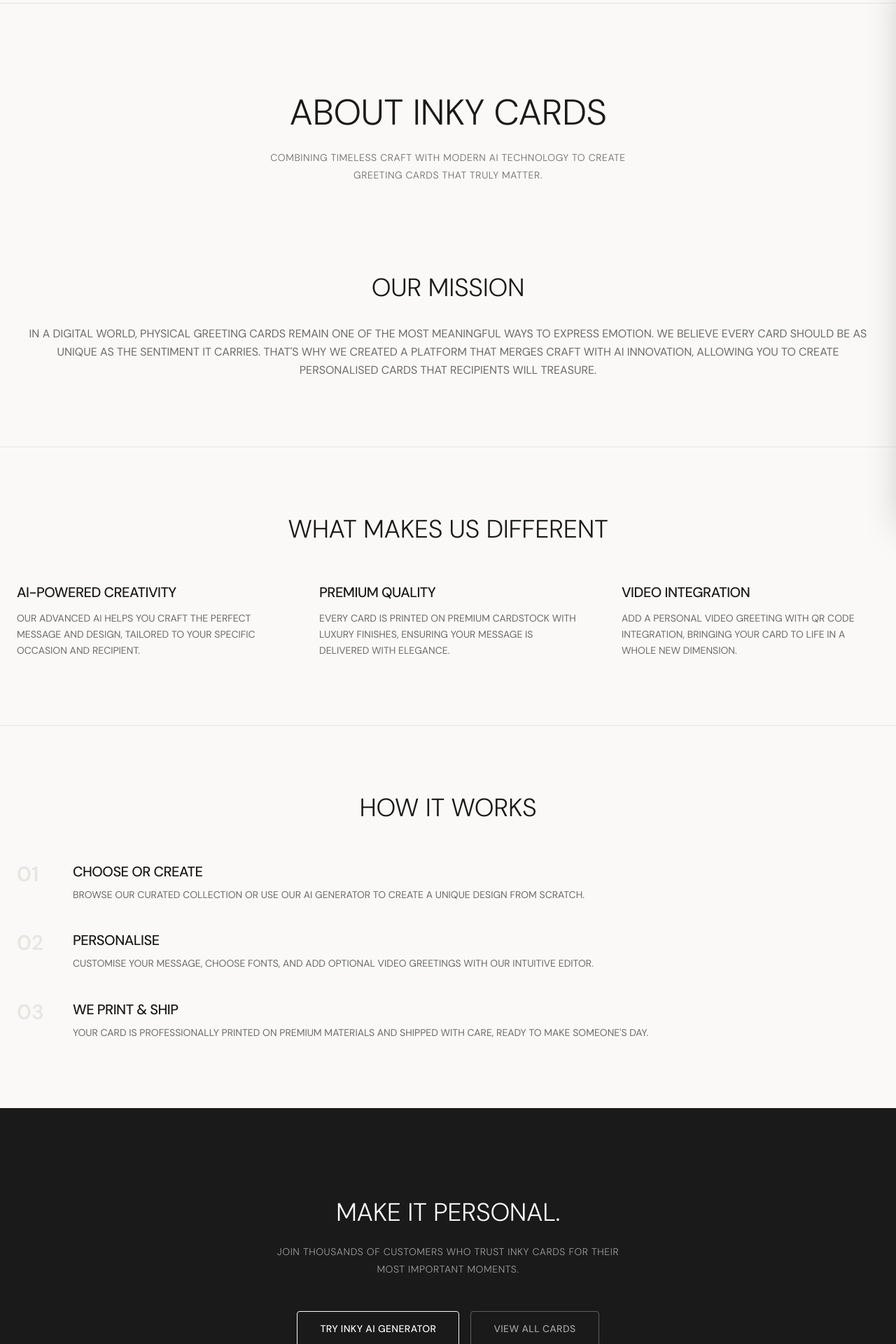
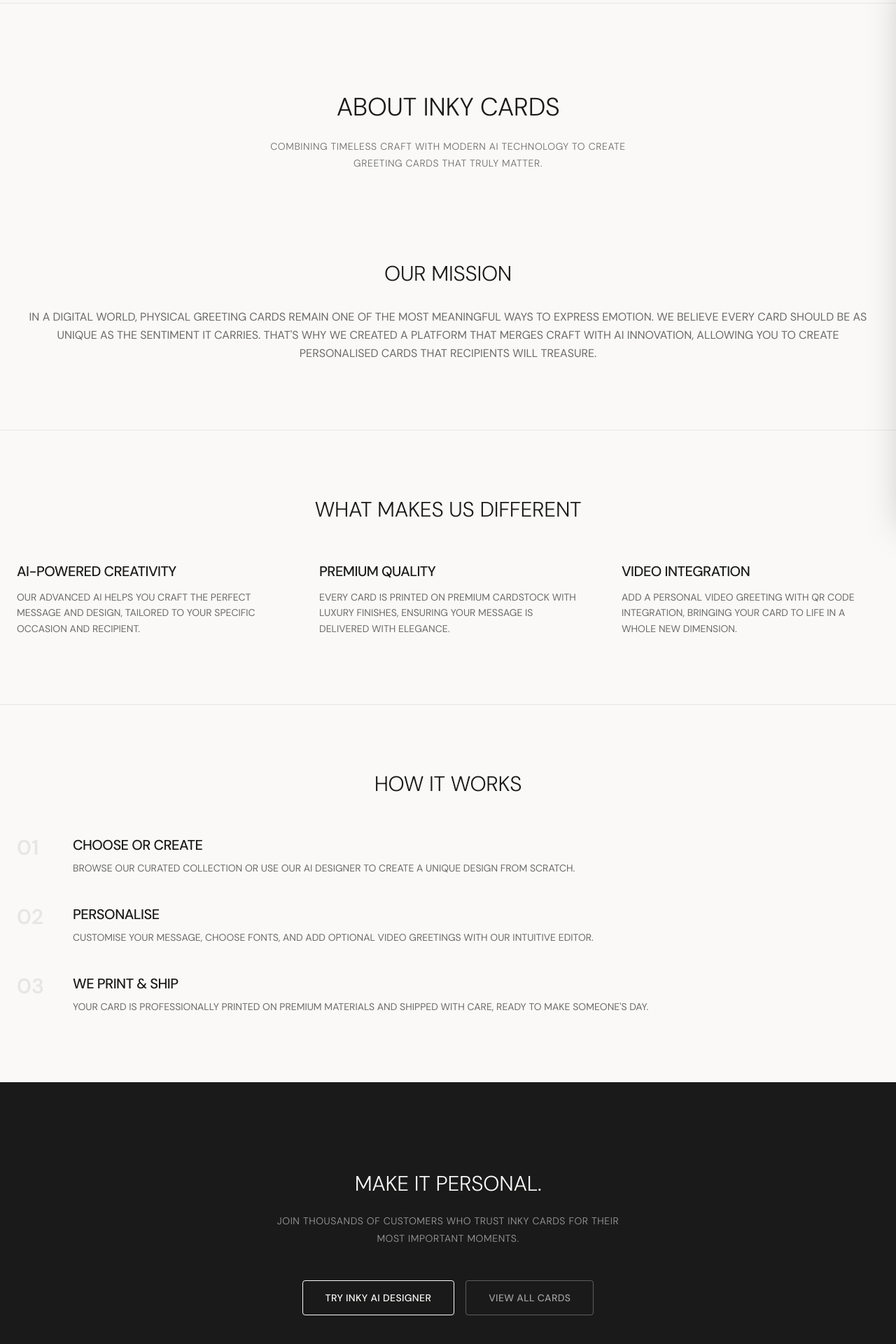
Before and after one commit to jaronhamburg-pixel/inky-cards, a Next.js app: page /about in a window 1280 px wide. Shown: the part 60-1980 px from the top of the page at 70% size. Built offline with nearby package versions, Linux system fonts and the light colour scheme; no server answers.

Commit message:
Font changes

```diff
--- a/app/about/page.tsx
+++ b/app/about/page.tsx
@@ -105,7 +105,7 @@
           <h2 className="heading-display text-ink text-center mb-14">How It Works</h2>
           <div className="space-y-10">
             {[
-              { step: '01', title: 'Choose or Create', desc: 'Browse our curated collection or use our AI generator to create a unique design from scratch.' },
+              { step: '01', title: 'Choose or Create', desc: 'Browse our curated collection or use our AI designer to create a unique design from scratch.' },
               { step: '02', title: 'Personalise', desc: 'Customise your message, choose fonts, and add optional video greetings with our intuitive editor.' },
               { step: '03', title: 'We Print & Ship', desc: 'Your card is professionally printed on premium materials and shipped with care, ready to make someone\'s day.' },
             ].map((item) => (
@@ -140,7 +140,7 @@
           <div className="flex flex-col sm:flex-row gap-4 justify-center">
             <Link href="/generate">
               <Button size="lg" variant="outline" className="border-paper text-paper hover:bg-paper hover:text-ink">
-                Try Inky AI Generator
+                Try Inky AI Designer
               </Button>
             </Link>
             <Link href="/cards">
--- a/app/cards/[id]/customize/page.tsx
+++ b/app/cards/[id]/customize/page.tsx
@@ -63,7 +63,7 @@
   const [frontText, setFrontText] = useState(card?.templates.front?.placeholder || '');
   const [insideText, setInsideText] = useState('');
   const [fontFamily, setFontFamily] = useState('Cormorant Garamond');
-  const [fontSize, setFontSize] = useState(28);
+  const [fontSize, setFontSize] = useState(25);
   const [textColor, setTextColor] = useState('#1a1a1a');
   const [textAlign, setTextAlign] = useState<TextAlignment>('center');
   const [quantity, setQuantity] = useState(1);
@@ -330,7 +330,7 @@
                         color: textColor,
                         textAlign,
                         lineHeight: 1.5,
-                        paddingTop: '35%',
+                        paddingTop: '1rem',
                       }}
                     />
                   ) : (
--- a/app/globals.css
+++ b/app/globals.css
@@ -51,7 +51,7 @@
 /* Typography Classes */
 .heading-hero {
   font-family: var(--font-sans);
-  font-size: clamp(2rem, 4vw, 3.25rem);
+  font-size: clamp(1.375rem, 3vw, 2.25rem);
   font-weight: 300;
   line-height: 1.1;
   letter-spacing: -0.01em;
@@ -59,7 +59,7 @@
 
 .heading-display {
   font-family: var(--font-sans);
-  font-size: clamp(1.5rem, 3vw, 2.25rem);
+  font-size: clamp(1.25rem, 2.5vw, 1.875rem);
   font-weight: 300;
   line-height: 1.15;
   letter-spacing: -0.01em;
--- a/app/page.tsx
+++ b/app/page.tsx
@@ -40,12 +40,12 @@
             className="flex flex-col sm:flex-row gap-4 justify-center"
           >
             <Link href="/cards">
-              <Button size="lg" variant="primary">
+              <Button size="lg" variant="primary" className="min-w-[200px]">
                 Shop Cards
               </Button>
             </Link>
             <Link href="/generate">
-              <Button size="lg" variant="outline">
+              <Button size="lg" variant="outline" className="min-w-[200px]">
                 Inky AI Designer
               </Button>
             </Link>
@@ -57,8 +57,8 @@
       <section className="pb-16 md:pb-24">
         <div className="container-luxury">
           <div className="text-center mb-8">
-            <h2 className="heading-display text-ink mb-2">The Collection</h2>
-            <p className="text-stone text-base">Curated designs for every occasion</p>
+            <h2 className="heading-section text-ink mb-2">The Collection</h2>
+            <p className="body-large text-stone">Curated designs for every occasion</p>
           </div>
 
           <div className="flex items-center justify-center gap-3 md:gap-5 overflow-x-auto py-6 px-4 scrollbar-hide">
@@ -179,12 +179,12 @@
             className="flex flex-col sm:flex-row gap-4 justify-center"
           >
             <Link href="/generate">
-              <Button size="lg" variant="outline" className="border-paper text-paper hover:bg-paper hover:text-ink">
-                Inky AI Generator
+              <Button size="lg" variant="outline" className="border-paper text-paper hover:bg-paper hover:text-ink min-w-[200px]">
+                Inky AI Designer
               </Button>
             </Link>
             <Link href="/cards">
-              <Button size="lg" variant="outline" className="border-paper/30 text-paper/60 hover:bg-paper hover:text-ink">
+              <Button size="lg" variant="outline" className="border-paper/30 text-paper/60 hover:bg-paper hover:text-ink min-w-[200px]">
                 View All Cards
               </Button>
             </Link>
--- a/app/terms/page.tsx
+++ b/app/terms/page.tsx
@@ -38,7 +38,7 @@
           <section>
             <h2 className="text-xl font-medium text-ink mb-3">4. AI-Generated Content</h2>
             <p className="text-stone leading-relaxed text-sm">
-              Cards created using our AI generator are unique designs produced for your personal use.
+              Cards created using our AI designer are unique designs produced for your personal use.
               You retain the right to use your personalised card for its intended purpose. We do not
               claim ownership of AI-generated designs created through your prompts.
             </p>
--- a/lib/data/mock-articles.ts
+++ b/lib/data/mock-articles.ts
@@ -69,7 +69,7 @@
     slug: 'how-ai-is-changing-personalisation',
     title: 'How AI Is Changing Personalisation',
     excerpt:
-      'From generic templates to genuinely unique designs. The technology behind INKY\'s AI card generator.',
+      'From generic templates to genuinely unique designs. The technology behind INKY\'s AI card designer.',
     category: 'Technology',
     date: '2025-10-30',
     readTime: '4 min read',
```
